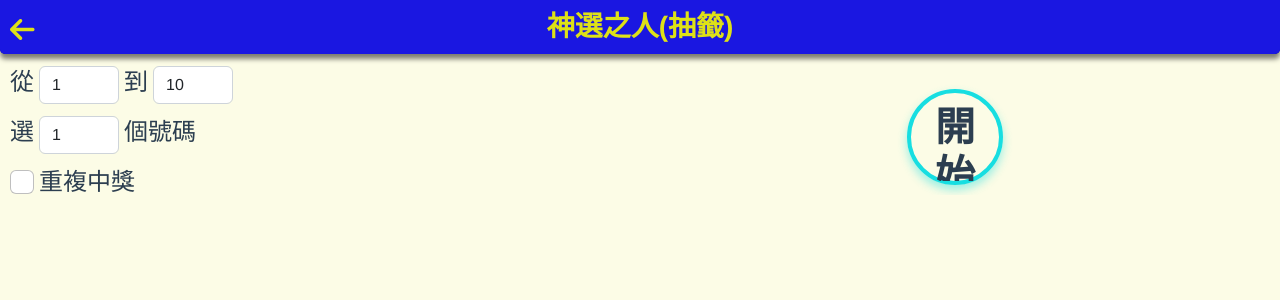
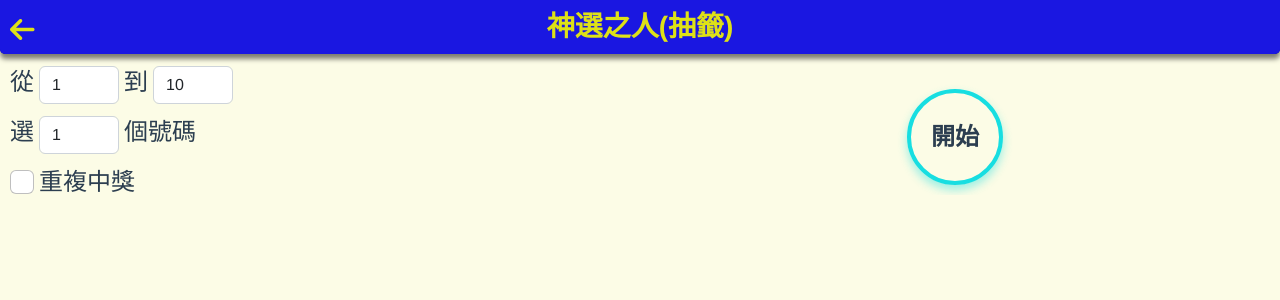
Before and after one commit to BabyBoChen/BBLJ_Catlord, a Vue app: page /#/chosenOne in a window 1280 px wide. Shown: the top 300 px of the page. Built offline with nearby package versions, Linux system fonts and the light colour scheme.

Commit message:
lblStart

```diff
--- a/src/views/chosenOne/ChosenOne.vue
+++ b/src/views/chosenOne/ChosenOne.vue
@@ -109,6 +109,7 @@
 
     #lblStart {
         font-weight: bolder;
+        font-size: 1.5em;
     }
 
     .v-center {
```
